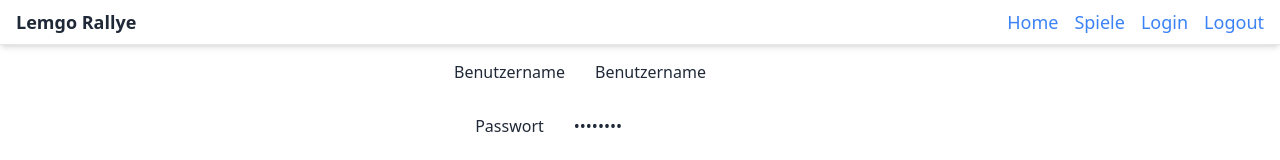
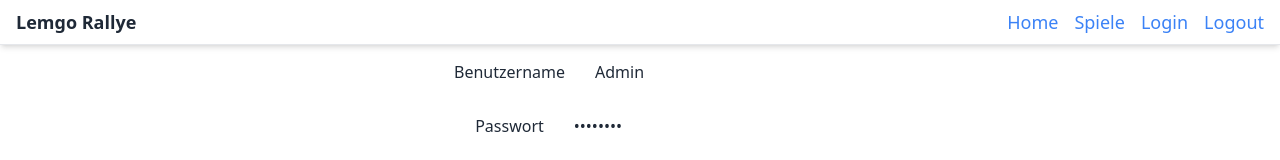
Before and after one commit to j0giwa/klimaralley-recycling, a React (Vite) app: page /login in a window 1280 px wide. Shown: the top 160 px of the page. Built offline with nearby package versions, Linux system fonts and the light colour scheme.

Commit message:
kleine veränderungen/lLoggedIn komponente entfernt

```diff
--- a/src/components/Recycling/FooterComponent.jsx
+++ b/src/components/Recycling/FooterComponent.jsx
@@ -1,4 +1,4 @@
-import { useContext } from 'react'
+
 
 
 export default function FooterComponent() {
--- a/src/components/Recycling/LoginComponent.jsx
+++ b/src/components/Recycling/LoginComponent.jsx
@@ -4,7 +4,7 @@ import { BrowserRouter, Route, Routes, useNavigate } from 'react-router-dom'
 
 export default function LoginComponent() {
 
-    const [username, setUsername] = useState('Benutzername')
+    const [username, setUsername] = useState('Admin')
     const [password, setPassword] = useState('Password')
     let [showSuccessMessage, setShowSuccessMessage] = useState(false)
     let [showErrorMessage, setShowErrorMessage] = useState(false)
@@ -24,7 +24,7 @@ export default function LoginComponent() {
             console.log('Success')
             setShowSuccessMessage(true)
             setShowErrorMessage(false)
-            navigate('/loggedIn')
+            navigate('/games')
         } else {
             console.log('failed')
             setShowSuccessMessage(false)
--- a/src/components/Recycling/RecyclingApp.jsx
+++ b/src/components/Recycling/RecyclingApp.jsx
@@ -26,7 +26,7 @@ export default function RecyclingApp(){
 
                     <Route path='/start' element={<WelcomeComponent />}></Route>
                     <Route path='/login' element={<LoginComponent></LoginComponent>}></Route>
-                    <Route path='/loggedin' element={<LoggedIn></LoggedIn>}></Route>
+                    {/* <Route path='/loggedin' element={<ListGamesComponent></ListGamesComponent>}></Route> */}
                     <Route path='/gameone' element={<GameOne></GameOne>}></Route>
                     <Route path='/logout' element={<LogoutComponent></LogoutComponent>}></Route>
                     <Route path='/games' element={<ListGamesComponent></ListGamesComponent>}></Route>
```
